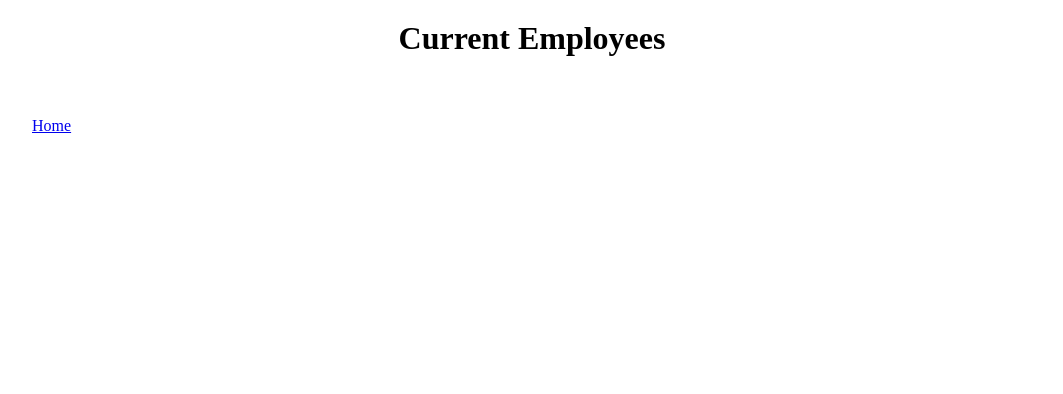
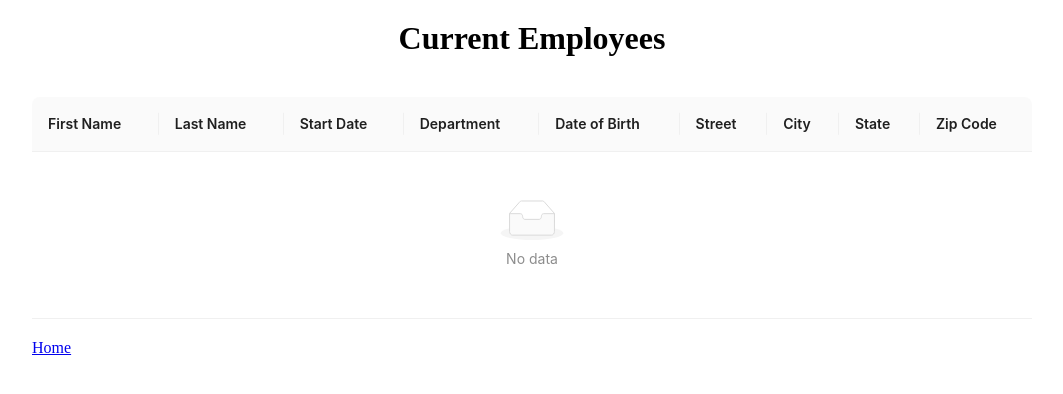
Before and after one commit to SAMIYAghb/HRnetApp, a React (Vite) app: page /employee-list in a window 1280 px wide. Shown: the top 394 px of the page, without its empty margins (108-1171 px from the left). Built offline with nearby package versions, Linux system fonts and the light colour scheme.

Commit message:
"create employeeSlice & display employeeData in tne table"

```diff
--- a/src/components/Atoms/Select/SelectUI.tsx
+++ b/src/components/Atoms/Select/SelectUI.tsx
@@ -9,13 +9,12 @@ interface Option {
 
 interface SelectUIProps {
   options: Option[];
-
   onChange?: (value: string) => void;
 }
 
 const SelectUI: React.FC<SelectUIProps> = ({ options, onChange }) => (
     <Select
-
+      defaultValue ={options[0]?.value}
       onChange={onChange}
       options={options} // Pass options directly
       style={{ width: "100%" }}
--- a/src/components/Atoms/Table/TableUI.tsx
+++ b/src/components/Atoms/Table/TableUI.tsx
@@ -1,143 +1,47 @@
-// import React from 'react';
-// import { Table } from 'antd';
-// import type { TableColumnsType, TableProps } from 'antd';
+import { Table } from "antd";
+import dayjs from "dayjs";
+import React from "react";
+interface DataType {
+  firstName: string;
+  lastName: string;
+  startDate: string;
+  department: string;
+  dateOfBirth: string;
+  street: string;
+  city: string;
+  state: string;
+  zipCode: string;
+}
 
-// interface DataType {
-//   key: React.Key;
-//   name: string;
-//   chinese: number;
-//   math: number;
-//   english: number;
-// }
-
-// const columns: TableColumnsType<DataType> = [
-//   {
-//     title: 'First Name',
-//     dataIndex: 'name',
-//     sorter: {
-//       compare: (a, b) => a.chinese - b.chinese,
-//       multiple: 3,
-//     },
-//   },
-//   {
-//     title: 'Last Name',
-//     dataIndex: 'chinese',
-//     sorter: {
-//       compare: (a, b) => a.chinese - b.chinese,
-//       multiple: 3,
-//     },
-//   },
-//   {
-//     title: 'Start Date',
-//     dataIndex: 'math',
-//     sorter: {
-//       compare: (a, b) => a.math - b.math,
-//       multiple: 2,
-//     },
-//   },
-//   {
-//     title: 'Departement',
-//     dataIndex: 'english',
-//     sorter: {
-//       compare: (a, b) => a.english - b.english,
-//       multiple: 1,
-//     },
-//   },
-//   {
-//     title: 'Date of Birth',
-//     dataIndex: 'english',
-//     sorter: {
-//       compare: (a, b) => a.english - b.english,
-//       multiple: 1,
-//     },
-//   },
-//   {
-//     title: 'Street',
-//     dataIndex: 'english',
-//     sorter: {
-//       compare: (a, b) => a.english - b.english,
-//       multiple: 1,
-//     },
-//   },
-//   {
-//     title: 'City',
-//     dataIndex: 'english',
-//     sorter: {
-//       compare: (a, b) => a.english - b.english,
-//       multiple: 1,
-//     },
-//   },
-//   {
-//     title: 'State',
-//     dataIndex: 'english',
-//     sorter: {
-//       compare: (a, b) => a.english - b.english,
-//       multiple: 1,
-//     },
-//   },
-//   {
-//     title: 'Zip Code',
-//     dataIndex: 'english',
-//     sorter: {
-//       compare: (a, b) => a.english - b.english,
-//       multiple: 1,
-//     },
-//   },
-// ];
-
-// const data: DataType[] = [
-//   {
-//     key: '1',
-//     name: 'John Brown',
-//     chinese: 98,
-//     math: 60,
-//     english: 70,
-//   },
-//   {
-//     key: '2',
-//     name: 'Jim Green',
-//     chinese: 98,
-//     math: 66,
-//     english: 89,
-//   },
-//   {
-//     key: '3',
-//     name: 'Joe Black',
-//     chinese: 98,
-//     math: 90,
-//     english: 70,
-//   },
-//   {
-//     key: '4',
-//     name: 'Jim Red',
-//     chinese: 88,
-//     math: 99,
-//     english: 89,
-//   },
-// ];
+interface TableUIProps {
+  data: DataType[];
+  onChange?: (pagination: any, filters: any, sorter: any) => void;
+}
 
 // const onChange: TableProps<DataType>['onChange'] = (pagination, filters, sorter, extra) => {
 //   console.log('params', pagination, filters, sorter, extra);
 // };
 
-// const TableUI: React.FC = () => {
-//   return (
-//     <Table<DataType> columns={columns} dataSource={data} onChange={onChange} />
-//   )
-// }
+const columns = [
+    { title: "First Name", dataIndex: "firstName", key: "firstName" },
+    { title: "Last Name", dataIndex: "lastName", key: "lastName" },
+    { title: "Start Date", dataIndex: "startDate", key: "startDate",
+        render: (date: string) => dayjs(date).format("DD/MM/YYYY"),
+     },
+    { title: "Department", dataIndex: "department", key: "department"},
+    { title: "Date of Birth", dataIndex: "dateOfBirth", key: "dateOfBirth",
+        render: (date: string) => dayjs(date).format("DD/MM/YYYY"),
+     },
+    { title: "Street", dataIndex: "street", key: "street" },
+    { title: "City", dataIndex: "city", key: "city" },
+    { title: "State", dataIndex: "state", key: "state" },
+    { title: "Zip Code", dataIndex: "zipCode", key: "zipCode" },
+  ];
 
-// export default TableUI
+const TableUI: React.FC<TableUIProps> = ({ data, onChange }) => {
+  return (
+    <Table columns={columns} dataSource={data} onChange={onChange} rowKey="zipCode"/>
+  );
+};
 
-
-
-// columns: [
-//   { title: 'First Name', data: 'firstName' },
-//   { title: 'Last Name', data: 'lastName' },
-//   { title: 'Start Date', data: 'startDate' },
-//   { title: 'Department', data: 'department' },
-//   { title: 'Date of Birth', data: 'dateOfBirth' },
-//   { title: 'Street', data: 'street' },
-//   { title: 'City', data: 'city' },
-//   { title: 'State', data: 'state' },
-//   { title: 'Zip Code', data: 'zipCode' },
-// ]
+export default TableUI;
--- a/src/components/Molecules/SelectField/SelectField.tsx
+++ b/src/components/Molecules/SelectField/SelectField.tsx
@@ -12,13 +12,13 @@ interface SelectFieldProps {
   value: string;
   options: Option[];
   onChange?: (value: string) => void;
+  defaultValue?: string;
 }
 
 const SelectField: React.FC<SelectFieldProps> = ({ label, options, onChange }) => (
   <div className="input_item">
     <LabelUI text={label} />
     <SelectUI
-
     options={options}
     onChange={onChange} />
   </div>
--- a/src/components/Organisms/EmployeeForm.tsx
+++ b/src/components/Organisms/EmployeeForm.tsx
@@ -1,33 +1,66 @@
+// import React, { useState } from "react";
 import React from "react";
 import InputField from "../Molecules/InputField/InputField";
 import SelectField from "../Molecules/SelectField/SelectField";
 import ButtonUI from "../Atoms/Button/Button";
 import { useFormik } from "formik";
-import { useSelector } from "react-redux";
+import { useDispatch, useSelector } from "react-redux";
 import { selectDepartments } from "../../redux/slices/DepatementSlice";
 import { selectStates } from "../../redux/slices/StateSlice";
 import DatePickerField from "../Molecules/DatePickerField/DatePickerField";
 import dayjs, { Dayjs } from "dayjs";
 import * as Yup from "yup";
+import { addEmployee } from '../../redux/slices/EmployeeSlice';
+
+
 
 const EmployeeForm: React.FC = () => {
+  const dispatch = useDispatch();
+  // const [employeeData, setEmployeeData] = useState<any[]>([]);
   const formik = useFormik({
     initialValues: {
-      firstName: "",
-      lastName: "",
-      dateOfBirth: null,
-      startDate: null,
-      street: "",
-      city: "",
-      zipCode: "",
-      department: "",
-      state: "",
+      firstName: '',
+      lastName: '',
+      dateOfBirth: '',
+      startDate: '',
+      street: '',
+      city: '',
+      zipCode: '',
+      department: '',
+      state: '',
     },
     validationSchema: Yup.object({
-      firstName: Yup.string().required("First Name is required"),
-      lastName: Yup.string().required("Last Name is required"),
-      dateOfBirth: Yup.date().nullable().required("Date of birth is required"),
-      startDate: Yup.date().nullable().required("Start date is required"),
+      firstName: Yup
+      .string()
+      .required("First Name is required")
+      .min(2, "First Name must be at least 2 characters long")
+        .max(14, "First Name cannot exceed 14 characters")
+      ,
+      lastName: Yup
+      .string()
+      .required("Last Name is required")
+      .min(2, "Last Name must be at least 2 characters long")
+        .max(14, "Last Name cannot exceed 14 characters"),
+      dateOfBirth: Yup
+      .date()
+      .nullable()
+      .required("Date of birth is required")
+      .test("age", "You must be at least 18 years old", (value) => {
+        if (!value) return false; // Si la date de naissance n'est pas fournie, cela renvoie faux
+        const today = new Date();
+        const birthDate = new Date(value);
+        const age = today.getFullYear() - birthDate.getFullYear();
+        const monthDifference = today.getMonth() - birthDate.getMonth();
+        if (monthDifference < 0 || (monthDifference === 0 && today.getDate() < birthDate.getDate())) {
+          return age >= 18; // Si la date d'anniversaire n'est pas encore passée cette année, l'âge doit être supérieur ou égal à 18
+        }
+        return age >= 18; // Sinon, vérifie simplement l'âge
+      })
+      ,
+      startDate: Yup
+      .date()
+      .nullable()
+      .required("Start date is required"),
       street: Yup.string().required("Street is required"),
       city: Yup.string().required("City is required"),
       zipCode: Yup.number().required("Zip Code is required"),
@@ -36,24 +69,25 @@ const EmployeeForm: React.FC = () => {
     }),
     onSubmit: (values) => {
       console.log("Form data", values);
+      // setEmployeeData([...employeeData, values]);// Ajoute les valeurs soumises à l'état des employés
+      dispatch(addEmployee(values)); // Dispatch the addEmployee action
+      formik.resetForm(); // Réinitialise le formulaire après soumission
     },
   });
 
   const departments = useSelector(selectDepartments);
-  // console.log(departments);
   const departmentOptions = departments.map((dep) => ({
     label: dep,
     value: dep,
   }));
 
   const states = useSelector(selectStates);
-  // console.log(states)
   // Extraire les noms des États
   const stateOptions = states.map((state) => ({
     label: state.name,
     value: state.name,
   }));
-  // console.log(stateOptions);
+
 
   if (
     !departments ||
@@ -178,7 +212,10 @@ const EmployeeForm: React.FC = () => {
       />
 
       <ButtonUI text="Save" />
+
     </form>
+
+
   );
 };
 
--- a/src/pages/EmployeeList/EmployeeList.tsx
+++ b/src/pages/EmployeeList/EmployeeList.tsx
@@ -1,7 +1,12 @@
 import { Link } from "react-router-dom";
-// import TableUI from "../../components/Atoms/Table/TableUI";
+import TableUI from "../../components/Atoms/Table/TableUI";
+import { RootState } from '../../redux/store';
+import { useSelector } from "react-redux";
+
 
 const EmployeeList = () => {
+  const employees = useSelector((state: RootState) => state.employees.employees);
+
   return (
     <>
       <div className="title_container">
@@ -12,12 +17,14 @@ const EmployeeList = () => {
           <div className="entries"></div>
           <div className="search"></div>
         </div>
-        {/* <TableUI /> */}
-        <div className="pagination">
+        <TableUI data={employees} />
+        {/* <div className="pagination">
           <div className="count"></div>
           <div className="page_number"></div>
-        </div>
+        </div> */}
+
         <Link to="/">Home</Link>
+
       </div>
     </>
   );
--- /dev/null
+++ b/src/redux/slices/EmployeeSlice.ts
@@ -0,0 +1,36 @@
+import { createSlice, PayloadAction } from '@reduxjs/toolkit';
+
+// Define the Employee type if you're using TypeScript
+interface Employee {
+  firstName: string;
+  lastName: string;
+  dateOfBirth: string;
+  startDate: string;
+  street: string;
+  city: string;
+  zipCode: string;
+  department: string;
+  state: string;
+}
+
+// Define the initial state
+interface EmployeeState {
+  employees: Employee[];
+}
+
+const initialState: EmployeeState = {
+  employees: [],
+};
+
+const employeeSlice = createSlice({
+  name: 'employees',
+  initialState,
+  reducers: {
+    addEmployee: (state, action: PayloadAction<Employee>) => {
+      state.employees.push(action.payload);
+    },
+  },
+});
+
+export const { addEmployee } = employeeSlice.actions;
+export default employeeSlice.reducer;
--- a/src/redux/store.tsx
+++ b/src/redux/store.tsx
@@ -1,12 +1,16 @@
 import { configureStore } from "@reduxjs/toolkit";
 import departmentReducer from './slices/DepatementSlice';
 import stateReducer from './slices/StateSlice'
+import employeeReducer from './slices/EmployeeSlice'
 
 const store = configureStore({
     reducer: {
     department : departmentReducer,
     states : stateReducer,
+    employees: employeeReducer,
     }
 })
 
 export default store;
+export type RootState = ReturnType<typeof store.getState>;
+export type AppDispatch = typeof store.dispatch;
```
Also changed, not shown: src/redux/slices/EmpolyeeSlice.ts (deleted).
